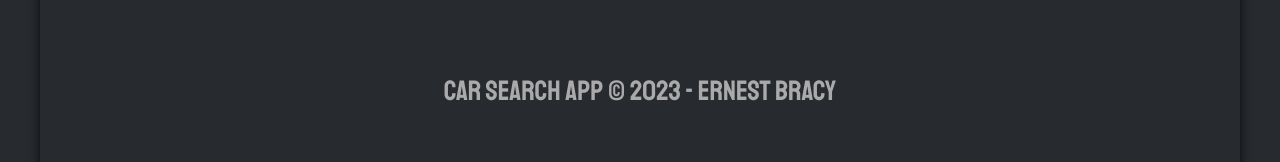
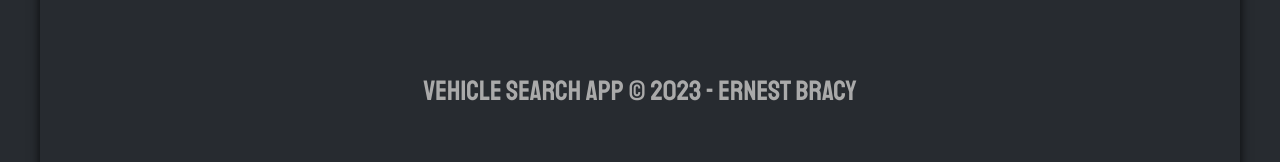
Before and after one commit to Bracye/car-search-app, a React (Vite) app: page /motorcycles in a window 1280 px wide. Shown: the part 196-358 px from the top of the page. Built offline with nearby package versions, Linux system fonts and the light colour scheme; no server answers.

Commit message:
Updated ReadMe to meet MVP

```diff
--- a/src/components/Footer.jsx
+++ b/src/components/Footer.jsx
@@ -4,7 +4,7 @@ function Footer() {
   return (
     //Footer with some details and styling
     <footer className="text-center py-5" style={{ fontFamily: 'Staatliches' }}>
-      <p className='fs-3'>Car Search App &copy; {new Date().getFullYear()} - Ernest Bracy</p>
+      <p className='fs-3'>Vehicle Search App &copy; {new Date().getFullYear()} - Ernest Bracy</p>
     </footer>
   );
 }
--- a/src/pages/CarSearch.jsx
+++ b/src/pages/CarSearch.jsx
@@ -33,10 +33,10 @@ function CarSearch() {
     //Try and catch method to test the api
     try {
       const response = await axios.request(options);
-      console.log('API Response:', response.data);
+      console.log('Response:', response.data);
       setCarData(response.data);
     } catch (error) {
-      console.error('API Error:', error);
+      console.error('Error:', error);
     }
   };
 
--- a/src/pages/Main.jsx
+++ b/src/pages/Main.jsx
@@ -1,7 +1,6 @@
 import React from 'react';
 import { Link } from 'react-router-dom';
-
-import tireImage from '../images/tire.png'; // Use the relative path
+import tireImage from '../images/tire.png';
 
 function Main() {
   return (
```
Also changed, not shown: 1 other file (tests, documents, lock files or other folders).
